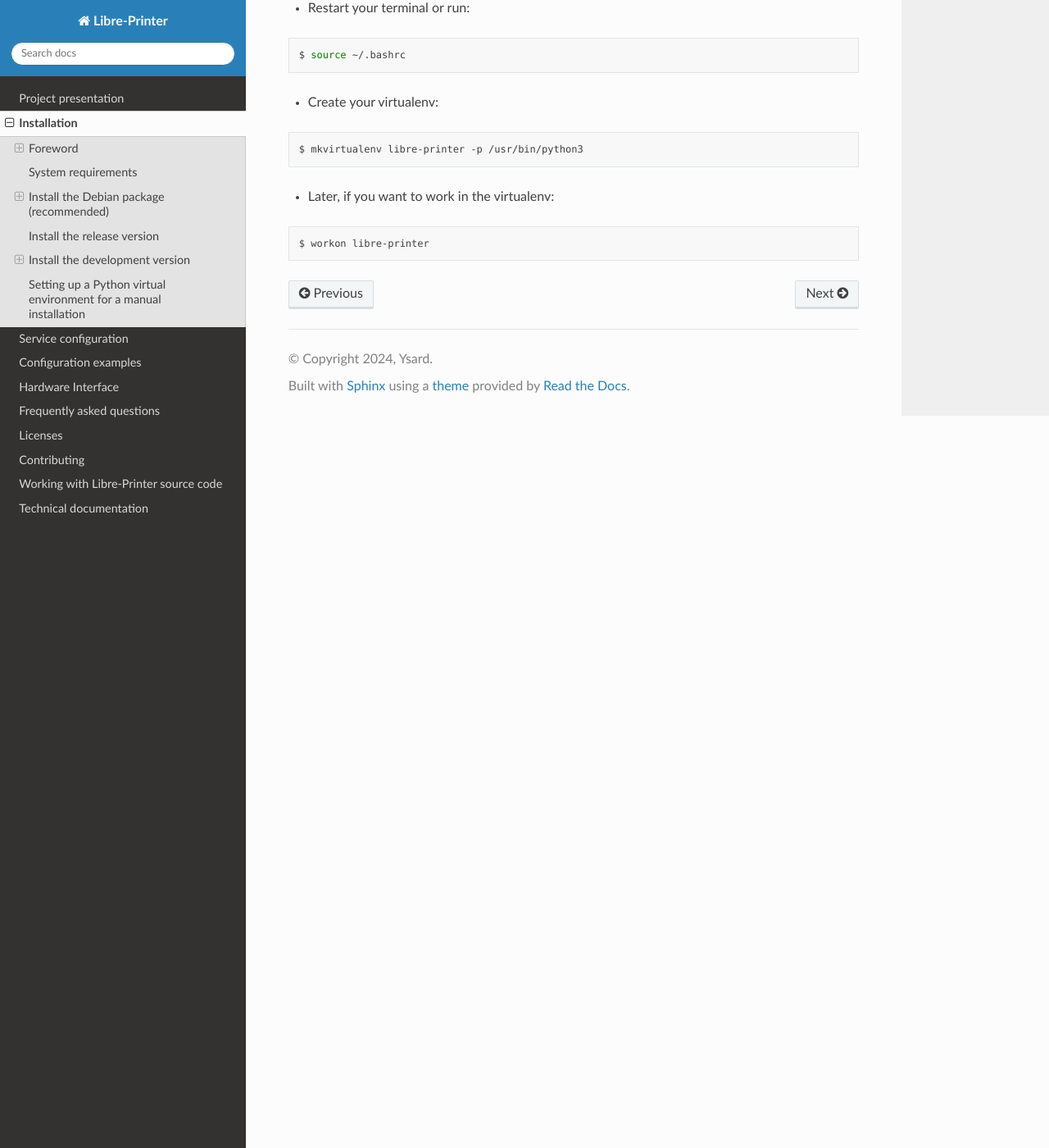
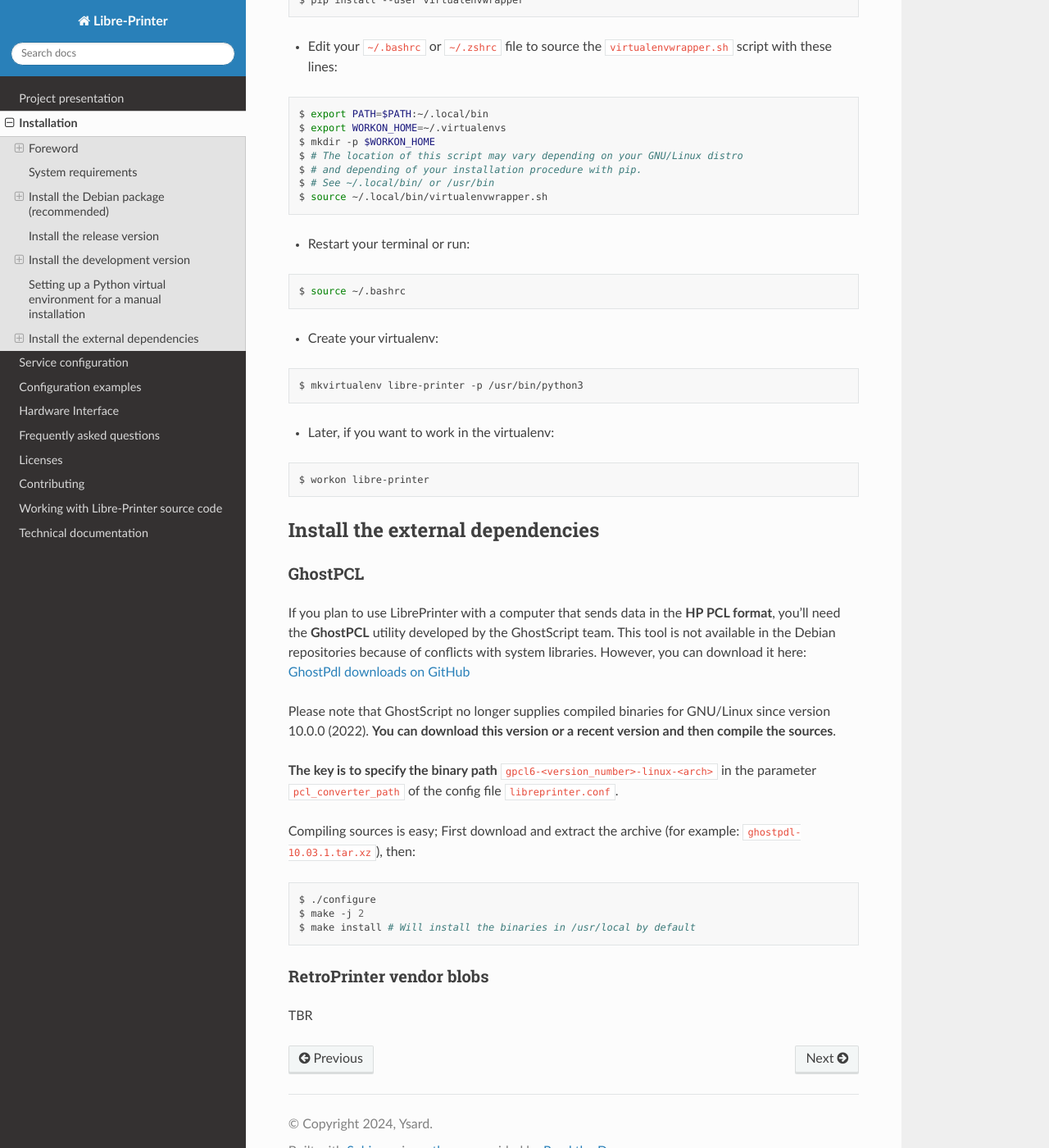
Before and after one commit to ysard/libre-printer, a Sphinx documentation site: the page built from doc/source/installation.rst, in a window 1280 px wide and 1400 px high, scrolled down 4496 px. Shown: the whole window at 82% size. Built offline with Sphinx 7.4.7 and the Read the Docs theme 2.0.0, drawn with Linux system fonts in a browser that asks for light colours; some of the changed text lies outside the part shown.

Commit message:
[doc] Add setting up dependencies for GhostPCL section

```diff
--- a/doc/source/installation.rst
+++ b/doc/source/installation.rst
@@ -60,6 +60,9 @@
 `/usr/sbin/libreprinter`                     Service executable.
 ============================================ =================================================
 
+After this simple step, you'll need to install a few dependencies that
+the project or your distribution does not include. See chapter :ref:`setting_up_dependencies`.
+
 
 .. _setting_up_multiple_printers:
 
@@ -114,6 +117,9 @@
 
     $ libre-printer
 
+After this step, you'll need to install a few dependencies that
+the project or your distribution does not include. See chapter :ref:`setting_up_dependencies`.
+
 
 .. _install_dev_version:
 
@@ -159,6 +165,9 @@
 .. code-block:: bash
 
    $ git pull
+
+After this simple step, you'll need to install a few dependencies that
+the project or your distribution does not include. See chapter :ref:`setting_up_dependencies`.
 
 
 Uninstall
@@ -230,3 +239,40 @@
 .. code-block:: bash
 
    $ workon libre-printer
+
+
+.. _setting_up_dependencies:
+
+Install the external dependencies
+---------------------------------
+
+GhostPCL
+~~~~~~~~
+
+If you plan to use LibrePrinter with a computer that sends data in the
+**HP PCL format**, you'll need the **GhostPCL** utility developed by the GhostScript team.
+This tool is not available in the Debian repositories because of conflicts with
+system libraries. However, you can download it here:
+`GhostPdl downloads on GitHub <https://github.com/ArtifexSoftware/ghostpdl-downloads/releases>`_
+
+Please note that GhostScript no longer supplies compiled binaries for GNU/Linux
+since version 10.0.0 (2022).
+**You can download this version or a recent version and then compile the sources**.
+
+**The key is to specify the binary path** ``gpcl6-<version_number>-linux-<arch>``
+in the parameter ``pcl_converter_path`` of the config file ``libreprinter.conf``.
+
+Compiling sources is easy; First download and extract the archive (for example:
+``ghostpdl-10.03.1.tar.xz``), then:
+
+.. code-block:: bash
+
+   $ ./configure
+   $ make -j 2
+   $ make install # Will install the binaries in /usr/local by default
+
+
+RetroPrinter vendor blobs
+~~~~~~~~~~~~~~~~~~~~~~~~~
+
+TBR
```
